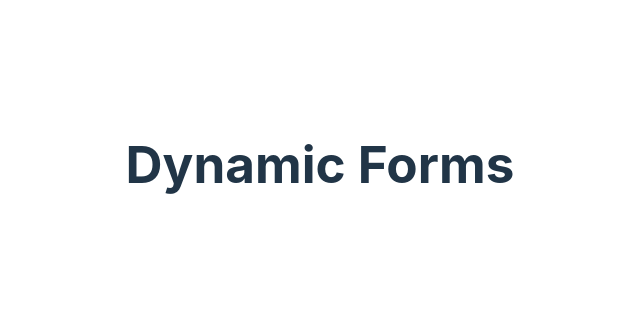
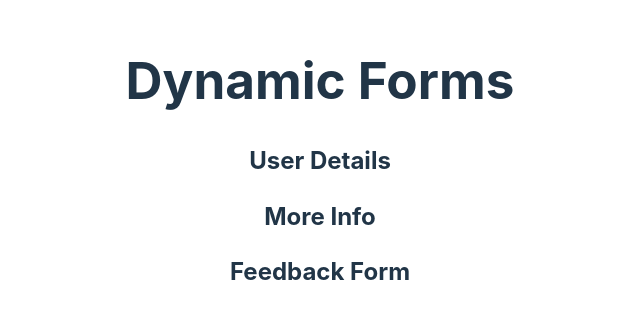
Before and after one commit to iShivam2012/Dynamic-Forms, a React (Vite) app: page / in a window 1280 px wide. Shown: the part 236-554 px from the top of the page, without its empty margins (320-960 px from the left). Built offline with nearby package versions, Linux system fonts and the light colour scheme.

Commit message:
Creating Dynamic Forms

```diff
--- a/src/App.jsx
+++ b/src/App.jsx
@@ -1,14 +1,13 @@
-import { useState } from 'react'
-import reactLogo from './assets/react.svg'
-import viteLogo from '/vite.svg'
 import './App.css'
+import dataJson from './FormSchema/FormSchema.json'
+import DynamicForms from './Components/Dynamic Forms';
 
 function App() {
-  const [count, setCount] = useState(0)
 
   return (
     <>
       <h1>Dynamic Forms</h1>
+      <DynamicForms data={dataJson} />
     </>
   )
 }
--- /dev/null
+++ b/src/Components/Dynamic Forms.jsx
@@ -0,0 +1,19 @@
+
+const DynamicForms = ({data}) =>{
+
+    return (
+        <>
+        {data.map((form)=>{
+            return (
+                <div id={form.sectionTitle}>
+                <h2>{form.sectionTitle}</h2>
+                <form>
+                </form>
+                </div>
+            )
+        })}
+        </>
+    )
+}
+
+export default DynamicForms
```
